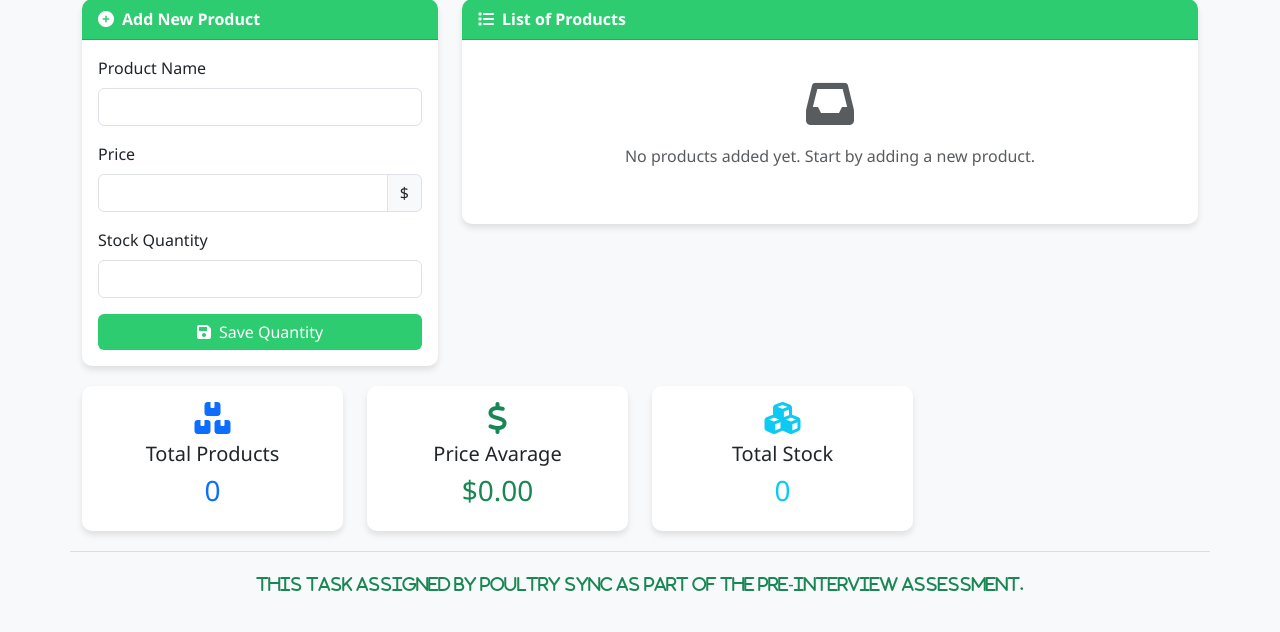
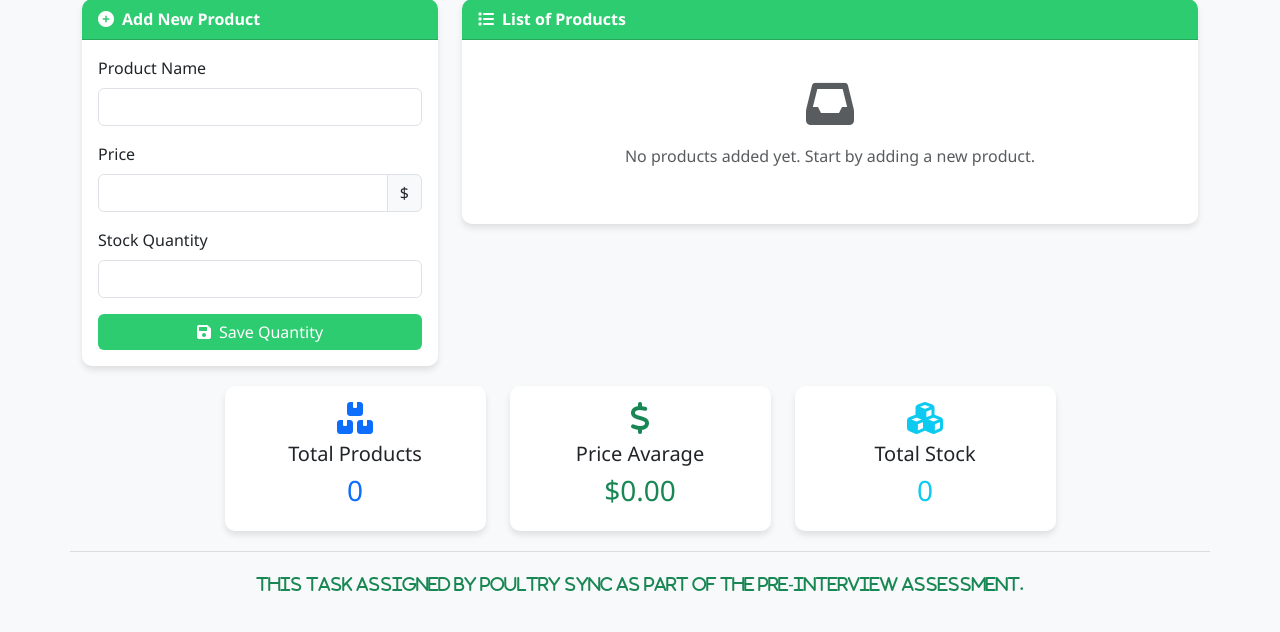
Before and after one commit to AhmeDev1425/Task-PoutlrySync, a Django app: page / in a window 1280 px wide. Shown: the part 300-932 px from the top of the page. Run offline with Django 5.2, Linux system fonts and the light colour scheme; the visitor is signed in with stand-in values (Sample User, id 1); data that the repository does not hold is empty.

Commit message:
add favicon

```diff
--- a/orders/templates/orders/index.html
+++ b/orders/templates/orders/index.html
@@ -7,6 +7,7 @@
     <title>Multi-Tenant Order Management System</title>
     <link href="https://cdn.jsdelivr.net/npm/bootstrap@5.3.0-alpha1/dist/css/bootstrap.min.css" rel="stylesheet">
     <link rel="stylesheet" href="https://cdnjs.cloudflare.com/ajax/libs/font-awesome/6.0.0/css/all.min.css">
+    <link rel="icon" type="image/png" href="{% static 'images/favicon.png' %}">
     <style>
         :root {
             --primary-color: #2ecc71;      /* اللون الأساسي أخضر */
@@ -192,7 +193,7 @@
             </div>
         </div>
 
-        <div class="row ">
+        <div class="row justify-content-center ">
             <div class="col-md-3">
                 <div class="card text-center">
                     <div class="card-body">
```
Also changed, not shown: README.md, static/images/favicon.png (added).
